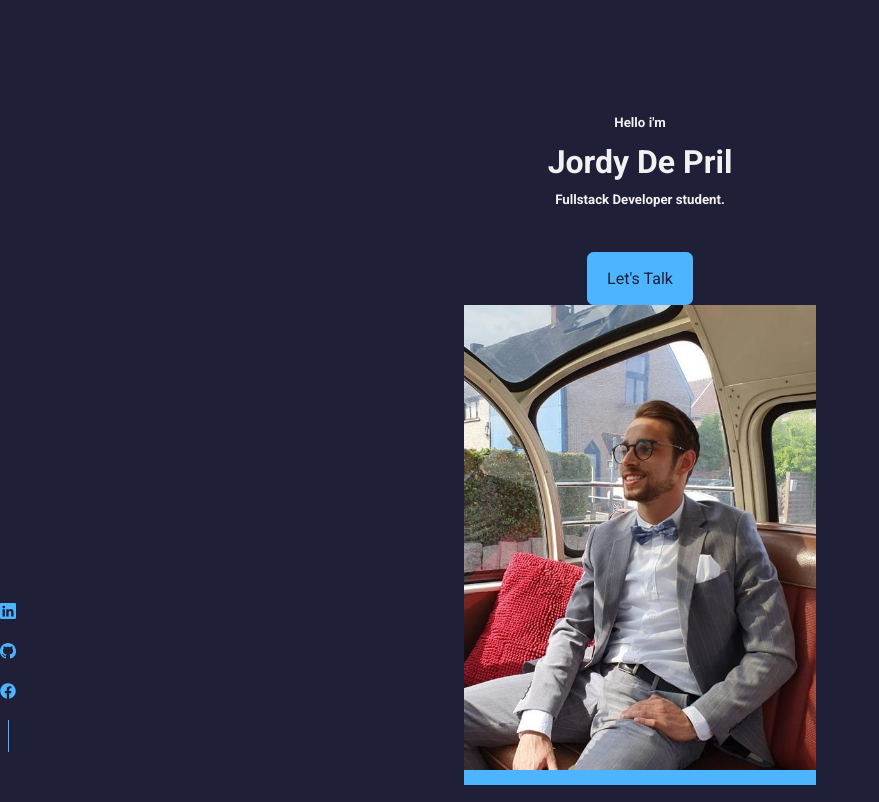
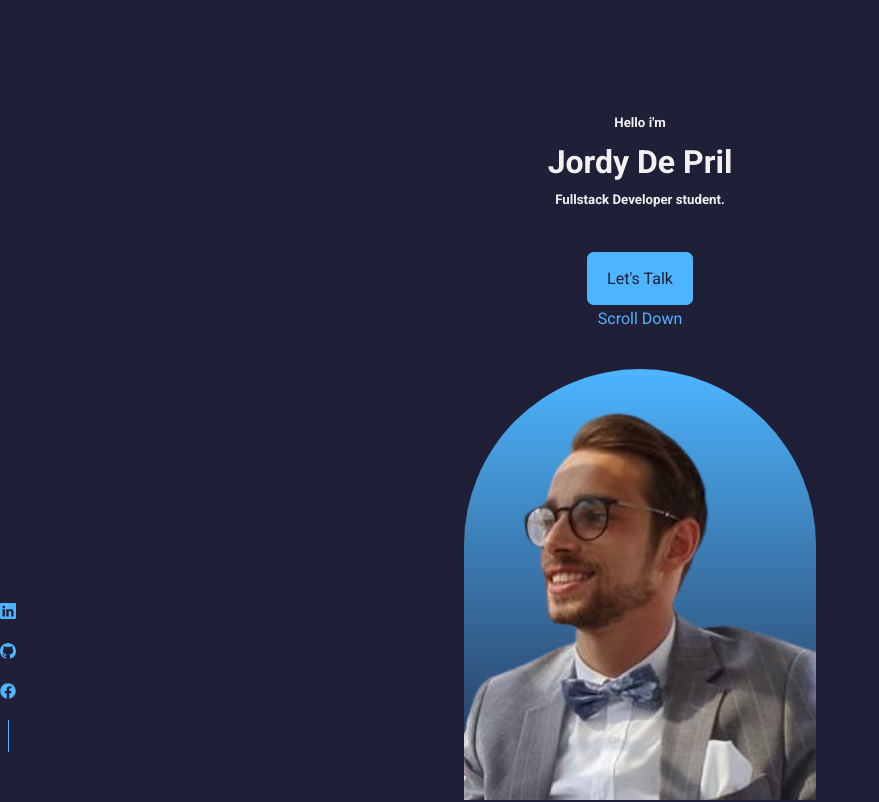
Before and after one commit to becodeorg/verou-3-portfolio-Jordydp, a React (Create React App) app in the folder react-portfolio/: page / in a window 1280 px wide. Shown: the top 802 px of the page, without its empty margins (0-879 px from the left). Built offline with nearby package versions, Linux system fonts and the light colour scheme.

Commit message:
W.I.P Header Picture

```diff
--- a/react-portfolio/src/components/header/Header.jsx
+++ b/react-portfolio/src/components/header/Header.jsx
@@ -1,7 +1,7 @@
 import React from 'react'
 import './header.css'
 import Cta from './Cta'
-import fotomezelf from '../../assets/fotomezelf.jpg'
+import me from '../../assets/me.png'
 import HeaderSocials from './HeaderSocials'
 const Header = () => {
   return (
@@ -13,7 +13,7 @@
         <Cta />
         <HeaderSocials />
         <div className="me">
-          <img src={fotomezelf} alt="me" />
+          <img src={me} alt="me" />
         </div>
         <a href="#contact" className='scroll_down'>Scroll Down</a>
       </div>
--- a/react-portfolio/src/components/header/header.css
+++ b/react-portfolio/src/components/header/header.css
@@ -35,10 +35,13 @@
 
 /* img Me */
 .me {
-    background: var(--color-primary);
+    background: linear-gradient(var(--color-primary), transparent);
     width: 22rem;
     height: 30rem;
     position: absolute;
     /* 50% is the middle minus half of the width */
     left:calc(50% - 11rem);
+    margin-top: 4rem;
+    border-radius: 12rem 12rem 0 0;
+    overflow: hidden;
 }
```
Also changed, not shown: react-portfolio/src/assets/me.png (added).
